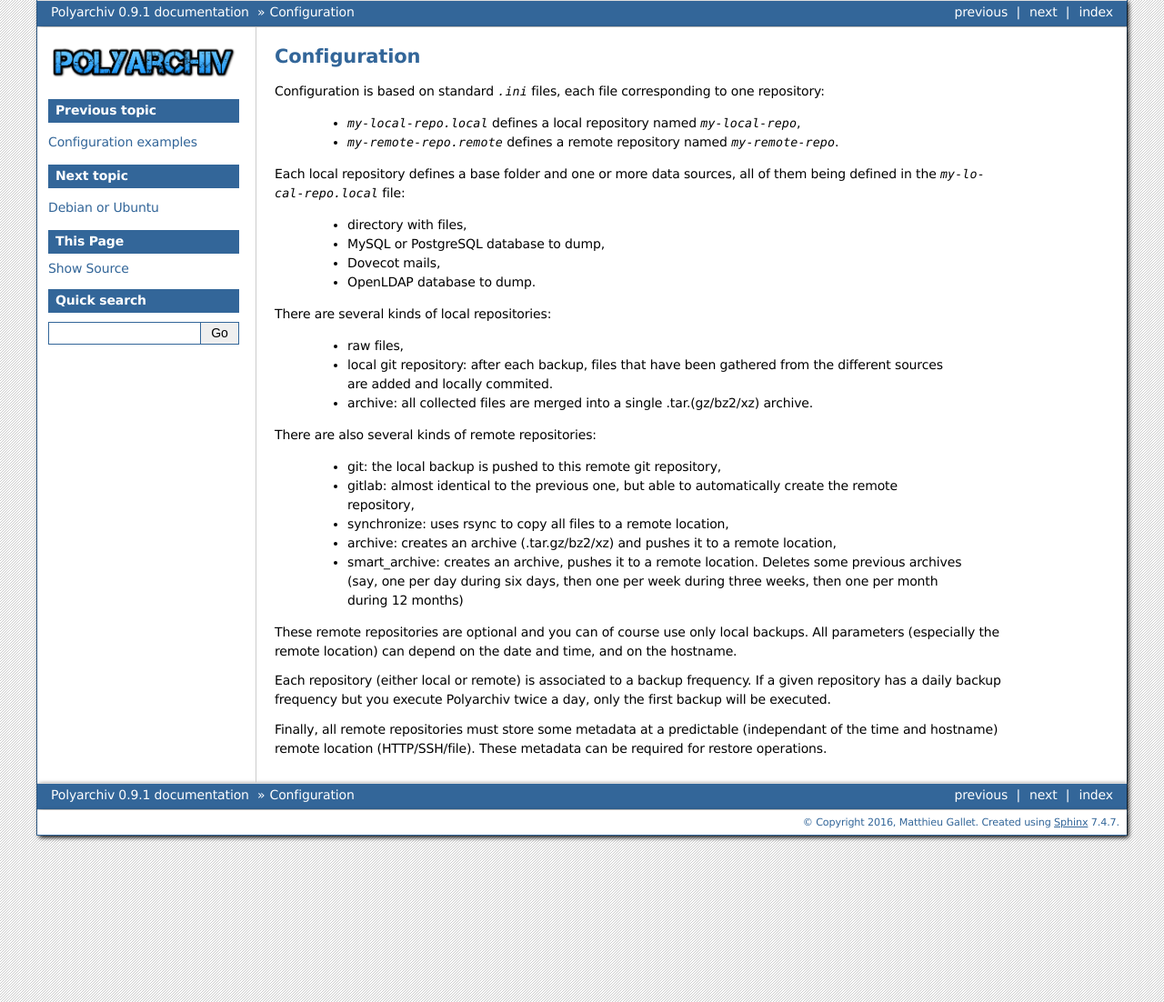
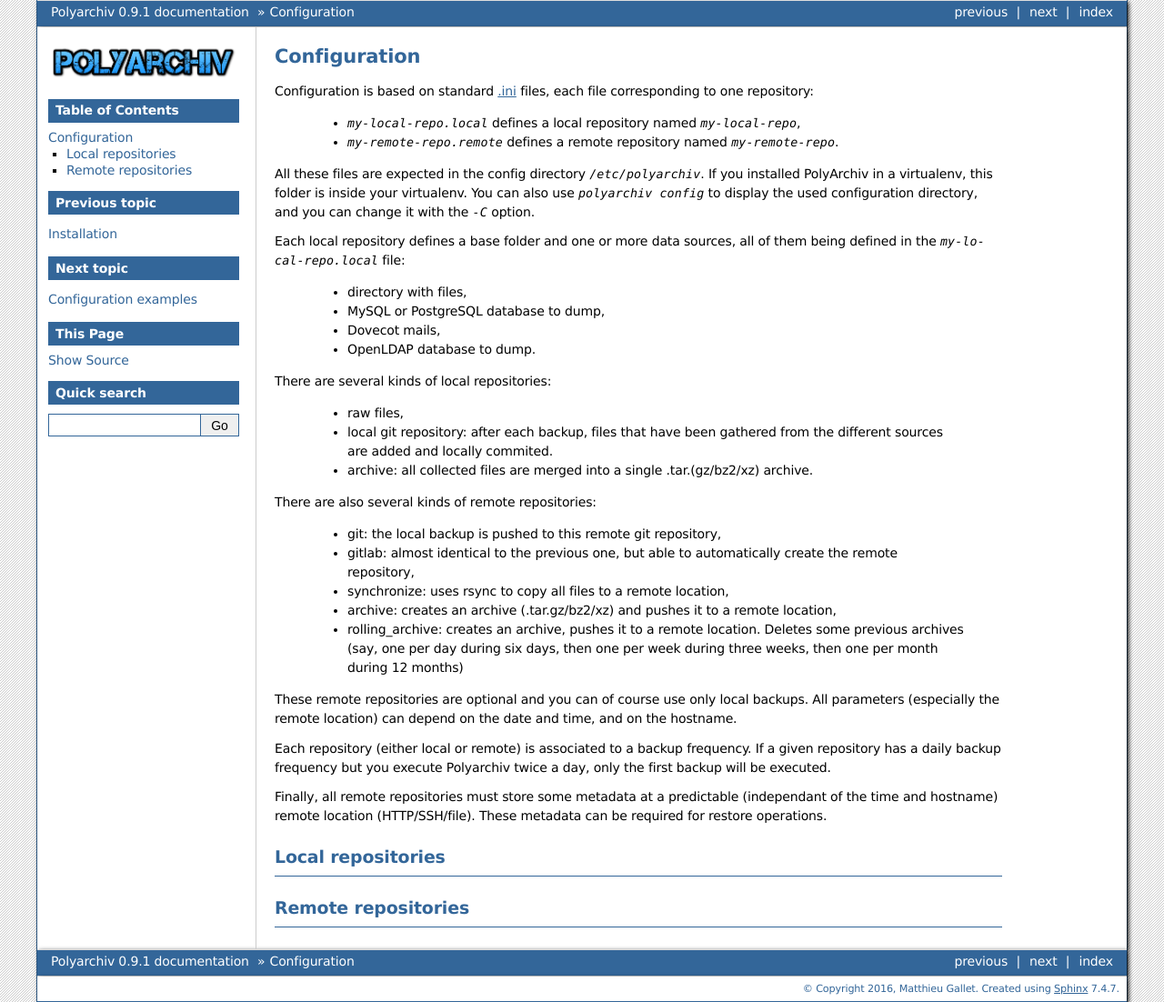
Before and after one commit to d9pouces/PolyArchiv, a Sphinx documentation site: the page built from doc/source/configuration.rst, in a window 1280 px wide. Shown: the whole page at 91% size. Built offline with Sphinx 7.4.7, drawn with Linux system fonts in a browser that asks for light colours.

Commit message:
Start of the HTML documentation

```diff
--- a/doc/source/configuration.rst
+++ b/doc/source/configuration.rst
@@ -1,10 +1,15 @@
 Configuration
 =============
 
-Configuration is based on standard `.ini` files, each file corresponding to one repository:
+Configuration is based on standard `.ini <https://docs.python.org/3/library/configparser.html>`_ files, each file corresponding to one repository:
 
   * `my-local-repo.local` defines a local repository named `my-local-repo`,
   * `my-remote-repo.remote` defines a remote repository named `my-remote-repo`.
+
+All these files are expected in the config directory `/etc/polyarchiv`. If you installed PolyArchiv in a virtualenv, this folder
+is inside your virtualenv. You can also use `polyarchiv config` to display the used configuration directory, and you can change it with
+the `-C` option.
+
 
 Each local repository defines a base folder and one or more data sources, all of them being defined in the `my-local-repo.local` file:
 
@@ -25,7 +30,7 @@
   * gitlab: almost identical to the previous one, but able to automatically create the remote repository,
   * synchronize: uses rsync to copy all files to a remote location,
   * archive: creates an archive (.tar.gz/bz2/xz) and pushes it to a remote location,
-  * smart_archive: creates an archive, pushes it to a remote location. Deletes some previous archives
+  * rolling_archive: creates an archive, pushes it to a remote location. Deletes some previous archives
     (say, one per day during six days, then one per week during three weeks, then one per month during 12 months)
 
 These remote repositories are optional and you can of course use only local backups. All parameters (especially the remote location) can depend on the date and time, and on the hostname.
@@ -35,3 +40,9 @@
 
 Finally, all remote repositories must store some metadata at a predictable (independant of the time and hostname) remote location (HTTP/SSH/file).
 These metadata can be required for restore operations.
+
+Local repositories
+------------------
+
+Remote repositories
+-------------------
--- a/doc/source/filters.rst
+++ b/doc/source/filters.rst
@@ -34,13 +34,13 @@
 First case
 ----------
 
-You must apply the encryption filter to all local repositories you wan to protect.
-Original data are still available on the disk but not used by remote repositories.
+Example: you must apply the encryption filter to all local repositories you wan to protect.
+Original (not crypted!) data are still available on the disk but not used by remote repositories.
 
 Second case
 -----------
 
-All local repositories that are processed by the remote repositories are encrypted.
+Example: all local repositories that are processed by the remote repositories are encrypted.
 However, if you use several remote repositories, the encryption process is performed several times.
 Moreover, clear-text data are still available on the disk.
 
--- a/doc/source/index.rst
+++ b/doc/source/index.rst
@@ -40,11 +40,14 @@
   3. send all these data to distant servers (you can skip this step).
 
 
+
+
+
 .. toctree::
    :maxdepth: 1
 
    installation
+   configuration
    examples
-   configuration
    debian
    filters
```
Also changed, not shown: README.md (+1 -1 lines), 4 other files.
